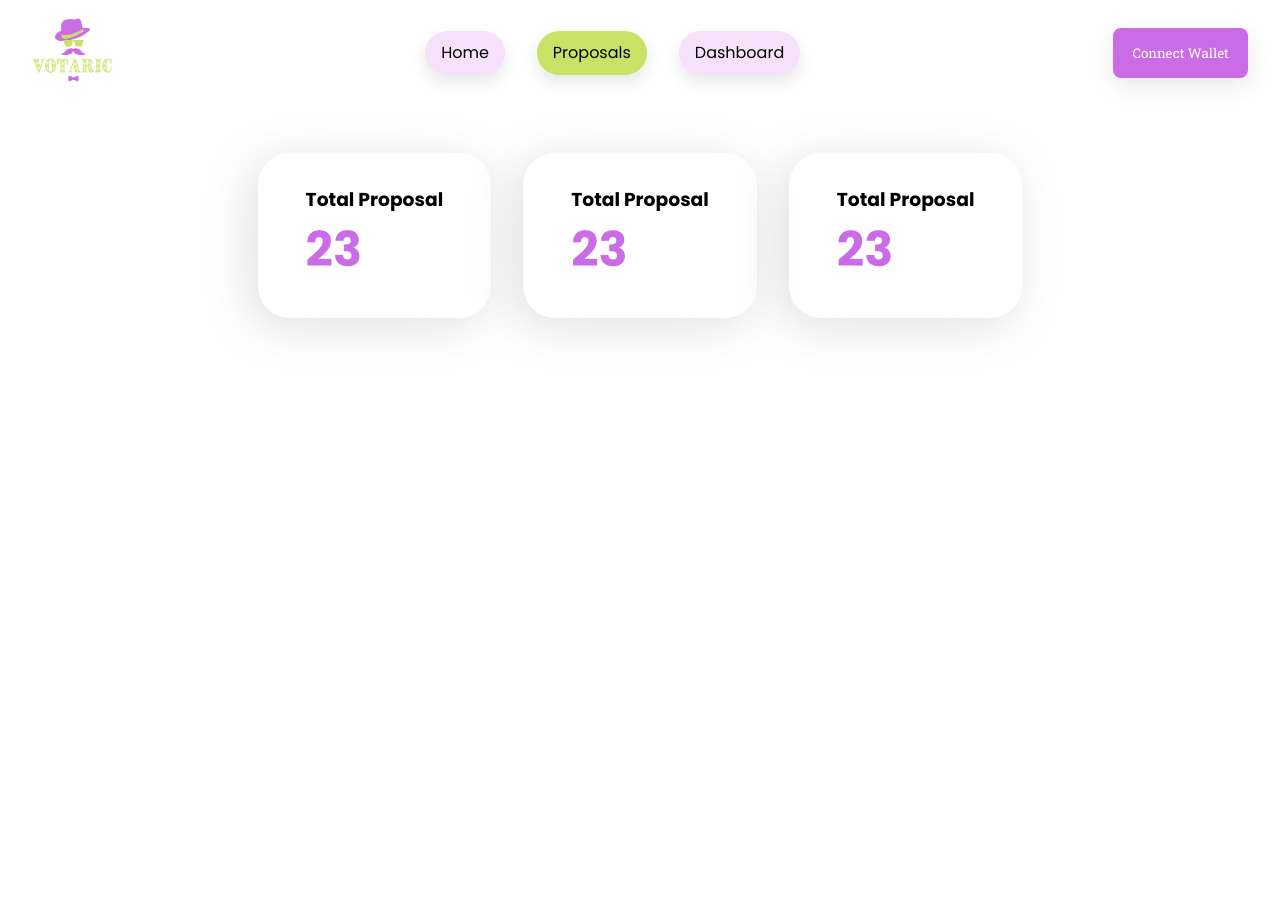
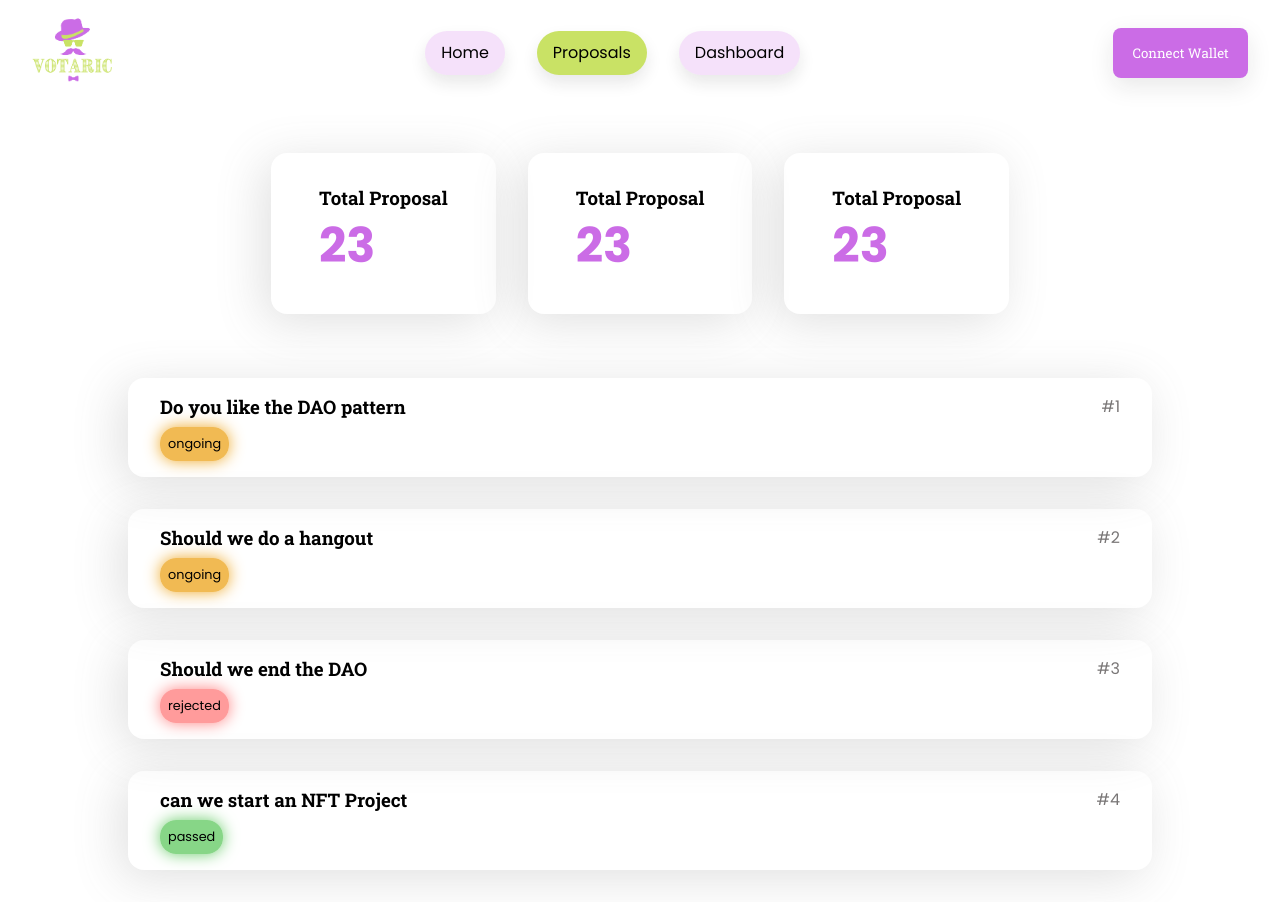
Before and after one commit to AfolabiOlajide/Votaric, a React (Create React App) app: page /proposals in a window 1280 px wide. Before the commit the page ends 800 px from the top, so only its background shows below. Built offline with nearby package versions, Linux system fonts and the light colour scheme.

Commit message:
created UI template for list of proposal

```diff
--- a/src/UI/Card.css
+++ b/src/UI/Card.css
@@ -1,6 +1,6 @@
 .card {
 	padding: 2rem 3rem;
-	border-radius: 2rem;
+	border-radius: 1rem;
 	margin-bottom: 2rem;
 	box-shadow: -0.5rem 0.5rem 3rem rgba(101, 101, 101, 0.2);
 	transition: 300ms all ease;
--- a/src/components/about-proposal/AboutProposal.jsx
+++ b/src/components/about-proposal/AboutProposal.jsx
@@ -8,7 +8,7 @@ import "./AboutProposal.css";
 const AboutProposal = () => {
 	return (
 		<Card className="about-proposal home-section">
-			<h1>Create or Propose</h1>
+			<h1 className="heading">Create or Propose</h1>
 			<p>
 				To be able to create or propose a proposal, you need to be a
 				member of the community. Click on the button above to join the
--- a/src/components/about/About.jsx
+++ b/src/components/about/About.jsx
@@ -7,7 +7,7 @@ import "./About.css";
 const About = () => {
 	return (
 		<Card className="about home-section">
-			<h1>
+			<h1 className="heading">
 				What is <span>VOTARIC</span>
 			</h1>
 			<p>
--- /dev/null
+++ b/src/components/proposal/Proposal.css
@@ -0,0 +1,31 @@
+.proposal {
+	padding: 1rem 2rem;
+	border-radius: 1rem;
+}
+
+.proposal .proposal-desc {
+	display: flex;
+	justify-content: space-between;
+}
+
+.proposal .proposal-desc .id {
+	color: rgb(121, 118, 118);
+}
+
+.proposal .status {
+	margin-top: 0.5rem;
+	width: max-content;
+	border-radius: 1rem;
+	padding: 0.5rem;
+	font-size: 0.8rem;
+}
+
+@media screen and (max-width: 768px) {
+	.proposal .proposal-desc h3 {
+		font-size: 1rem;
+	}
+
+	.proposal .status {
+		font-size: 0.6rem;
+	}
+}
--- /dev/null
+++ b/src/components/proposal/Proposal.jsx
@@ -0,0 +1,27 @@
+import React from "react";
+
+import Card from "../../UI/Card";
+import "./Proposal.css";
+
+const Proposal = ({ id, description, status }) => {
+	let color;
+	if (status === "passed") {
+		color = "green";
+	} else if (status === "rejected") {
+		color = "red";
+	} else {
+		color = "orange";
+	}
+
+	return (
+		<Card className="proposal">
+			<div className="proposal-desc">
+				<h3 className="heading">{description}</h3>
+				<span className="id">#{id}</span>
+			</div>
+			<div className={`${color} status`}>{status}</div>
+		</Card>
+	);
+};
+
+export default Proposal;
--- a/src/components/userDashboard/UserDashboard.jsx
+++ b/src/components/userDashboard/UserDashboard.jsx
@@ -8,7 +8,7 @@ import "./UserDashboard.css";
 const UserDashboard = () => {
 	return (
 		<Card className="home-section">
-			<h1>DashBoard</h1>
+			<h1 className="heading">DashBoard</h1>
 			<p>
 				Dashboard offered to users to be able to view token balances on
 				different chains like Polygon, Ethereum, Binance Smart Chain
--- a/src/index.css
+++ b/src/index.css
@@ -79,6 +79,21 @@ body {
 	color: rgb(121, 118, 118);
 }
 
+.green {
+	background-color: rgb(105, 204, 105, 0.8);
+	box-shadow: 0 0 1rem rgb(105, 204, 105);
+}
+
+.red {
+	background-color: rgb(255, 130, 130, 0.8);
+	box-shadow: 0 0 1rem rgb(255, 130, 130);
+}
+
+.orange {
+	background-color: rgb(238, 169, 41, 0.8);
+	box-shadow: 0 0 1rem rgb(238, 169, 41);
+}
+
 @media screen and (max-width: 768px) {
 	.home-section h1 {
 		font-size: 1.5rem;
--- a/src/pages/Proposals.css
+++ b/src/pages/Proposals.css
@@ -2,6 +2,7 @@
 	display: flex;
 	justify-content: center;
 	gap: 2rem;
+	margin-bottom: 2rem;
 }
 
 .proposals .widgets .widget h1 {
--- a/src/pages/Proposals.jsx
+++ b/src/pages/Proposals.jsx
@@ -1,5 +1,7 @@
 import React from "react";
 
+import { sampleProposal } from "../sampleProposals";
+import Proposal from "../components/proposal/Proposal";
 import Card from "../UI/Card";
 
 import "./Proposals.css";
@@ -9,17 +11,27 @@ const Proposals = () => {
 		<div className="proposals">
 			<div className="widgets">
 				<Card className="widget">
-					<h3>Total Proposal</h3>
+					<h3 className="heading">Total Proposal</h3>
 					<h1>23</h1>
 				</Card>
 				<Card className="widget">
-					<h3>Total Proposal</h3>
+					<h3 className="heading">Total Proposal</h3>
 					<h1>23</h1>
 				</Card>
 				<Card className="widget">
-					<h3>Total Proposal</h3>
+					<h3 className="heading">Total Proposal</h3>
 					<h1>23</h1>
 				</Card>
+			</div>
+			<div className="proposal-list">
+				{sampleProposal.map((proposal) => (
+					<Proposal
+						key={proposal.id}
+						id={proposal.id}
+						description={proposal.description}
+						status={proposal.status}
+					/>
+				))}
 			</div>
 		</div>
 	);
--- /dev/null
+++ b/src/sampleProposals.js
@@ -0,0 +1,22 @@
+export const sampleProposal = [
+	{
+		id: "1",
+		description: "Do you like the DAO pattern",
+		status: "ongoing",
+	},
+	{
+		id: "2",
+		description: "Should we do a hangout",
+		status: "ongoing",
+	},
+	{
+		id: "3",
+		description: "Should we end the DAO",
+		status: "rejected",
+	},
+	{
+		id: "4",
+		description: "can we start an NFT Project",
+		status: "passed",
+	},
+];
```
